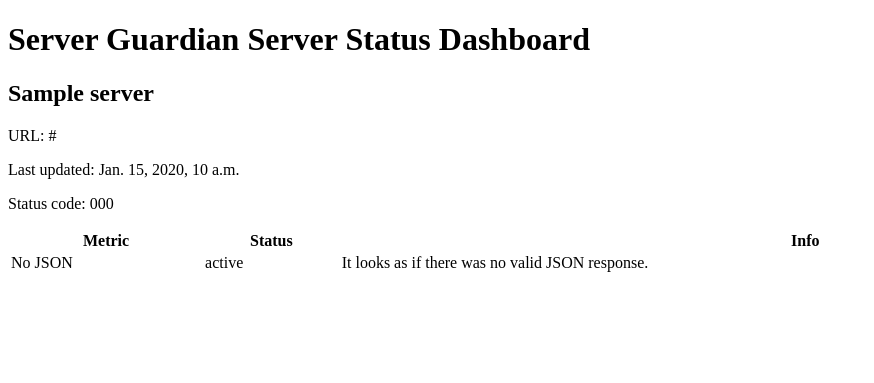
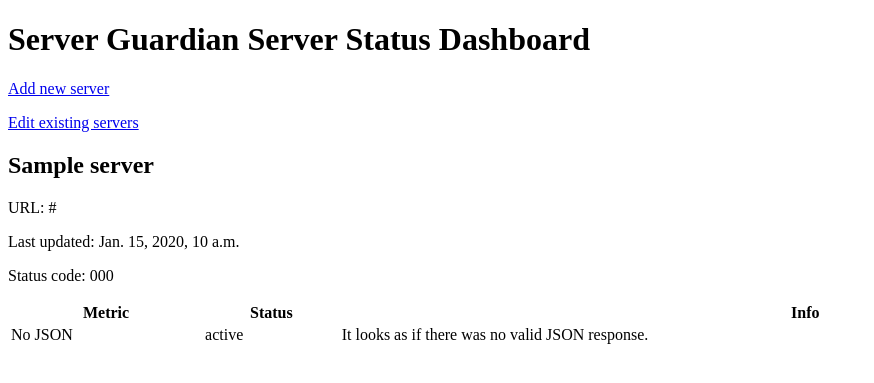
Before and after one commit to bitlabstudio/django-server-guardian, a Django app: template server_guardian/templates/server_guardian/server_list.html in a window 1280 px wide. Shown: the top 383 px of the page, without its empty margins (0-874 px from the left). Run offline with Django 3.2, Linux system fonts and the light colour scheme; the template is opened without the code that fills it: most values are stand-ins (such as "Sample title", 1, 10 or a date in 2020).

Commit message:
Added add and list link to server list

```diff
--- a/server_guardian/templates/server_guardian/server_list.html
+++ b/server_guardian/templates/server_guardian/server_list.html
@@ -2,6 +2,10 @@
 
 {% block main %}
     <h1>Server Guardian Server Status Dashboard</h1>
+    <p><a href="{% url "admin:server_guardian_server_add" %}">Add new server</a></p>
+    {% if object_list %}
+        <p><a href="{% url "admin:server_guardian_server_changelist" %}">Edit existing servers</a></p>
+    {% endif %}
     {% for server in object_list %}
         <h2>{{ server.name }}</h2>
         <p>URL: {{ server.url }}</p>
@@ -26,6 +30,8 @@
         {% endfor %}
         </tbody>
         </table>
+    {% empty %}
+        <p>No servers added</p>
     {% endfor %}
 
 {% endblock %}
```
